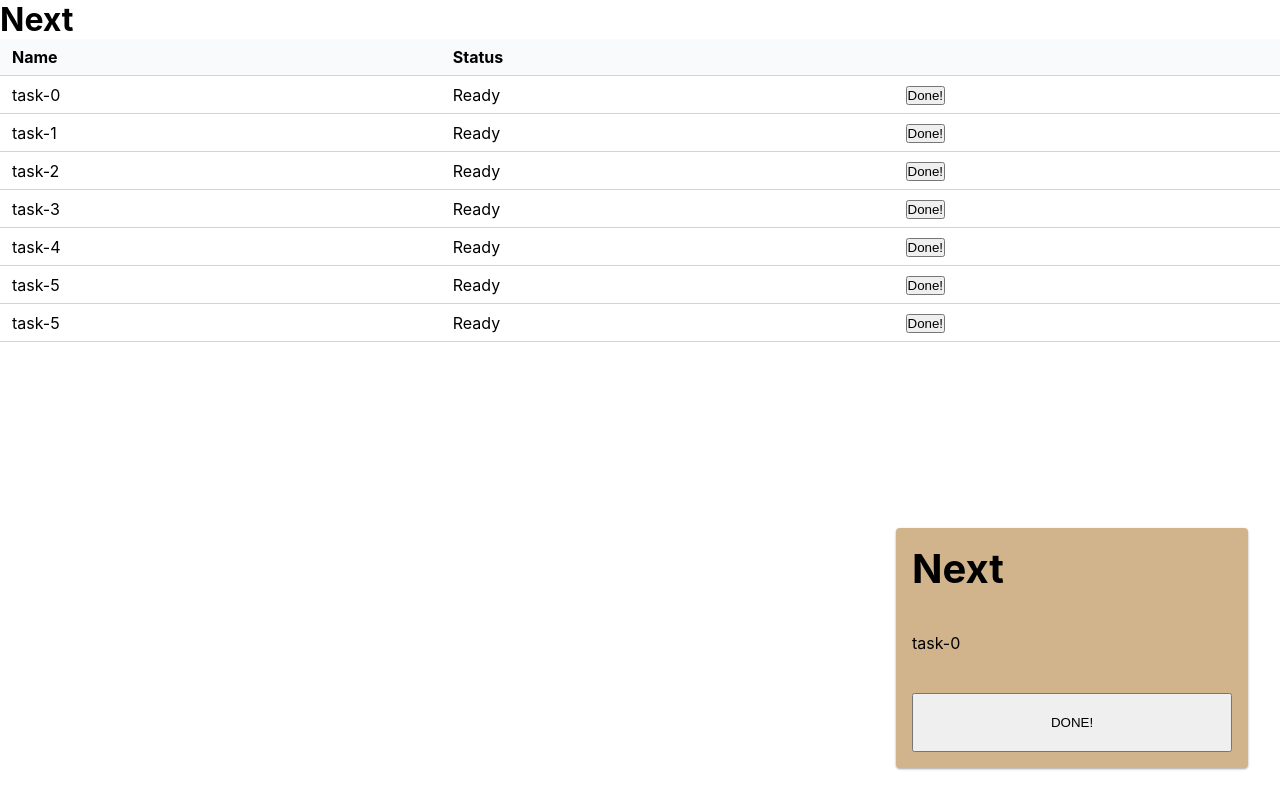
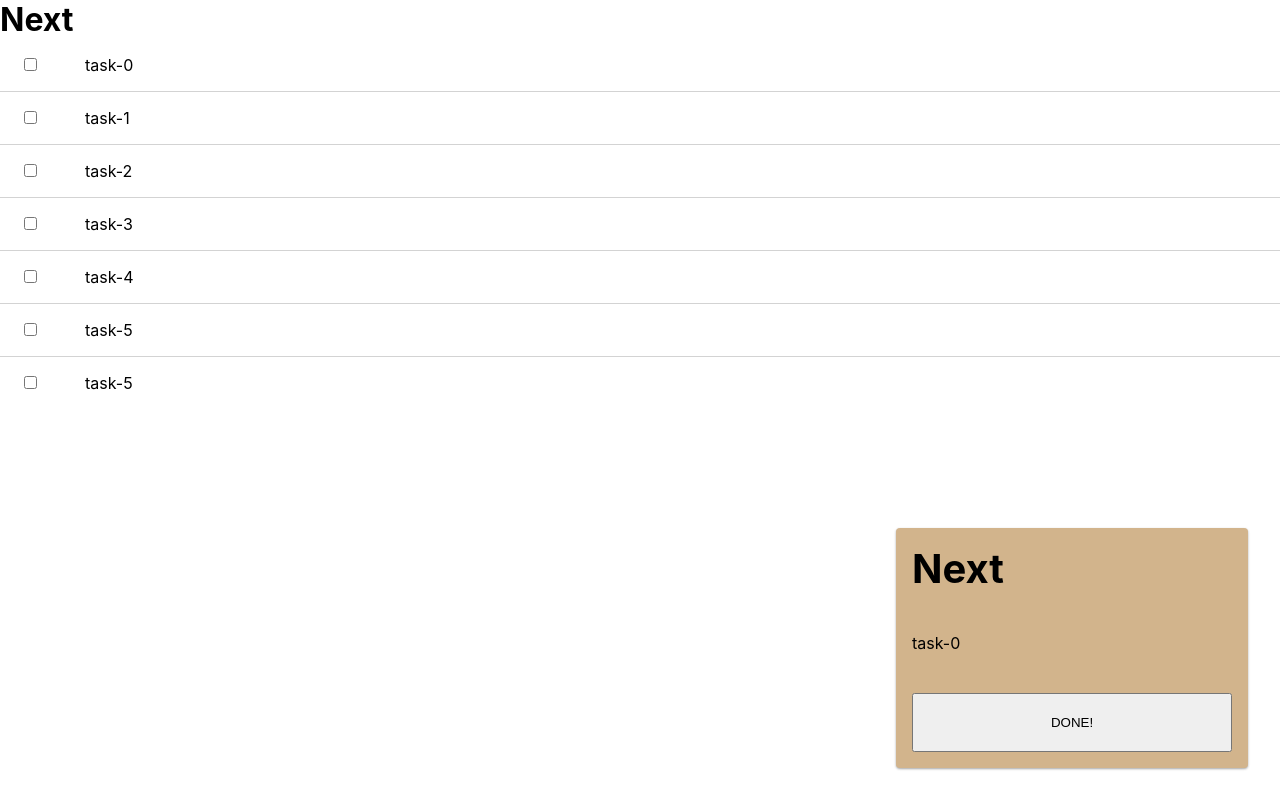
Before and after one commit to etrobert/next, a React (Create React App) app: page / in a window 1280 px wide. Built offline with nearby package versions, Linux system fonts and the light colour scheme.

Commit message:
Simplify the ListView

```diff
--- a/src/ListView/ListView.css
+++ b/src/ListView/ListView.css
@@ -3,17 +3,14 @@
   width: 100%;
 }
 
-.ListView td,
-.ListView th {
-  padding: 0.5em 0.75em;
-}
-
-.ListView th {
-  text-align: start;
-  background-color: #f9fafb;
+.ListView td {
+  padding: 1rem 1.5rem;
 }
 
 .ListView td {
-  border-top: 1px solid lightgray;
   border-bottom: 1px solid lightgray;
 }
+
+.ListView > tbody > *:last-child > td {
+  border-bottom: none;
+}
--- a/src/ListView/ListView.tsx
+++ b/src/ListView/ListView.tsx
@@ -11,13 +11,6 @@ const ListView = () => {
 
   return (
     <table className="ListView">
-      <thead>
-        <tr>
-          <th>Name</th>
-          <th>Status</th>
-          <th>{/* Buttons */}</th>
-        </tr>
-      </thead>
       <tbody>
         {tasks.map((task) => (
           <Task key={task} id={task} />
--- /dev/null
+++ b/src/ListView/Task.css
@@ -0,0 +1,3 @@
+.Task__name-td {
+  width: 100%;
+}
--- a/src/ListView/Task.tsx
+++ b/src/ListView/Task.tsx
@@ -2,6 +2,8 @@ import { useRecoilValue } from 'recoil';
 
 import { taskStateById } from 'atoms';
 import { TaskId } from 'types';
+
+import './Task.css';
 
 type Props = {
   id: TaskId;
@@ -12,11 +14,10 @@ const Task = ({ id }: Props) => {
 
   return (
     <tr>
-      <td>{task.name}</td>
-      <td>Ready</td>
       <td>
-        <button>Done!</button>
+        <input type="checkbox" />
       </td>
+      <td className={'Task__name-td'}>{task.name}</td>
     </tr>
   );
 };
```
